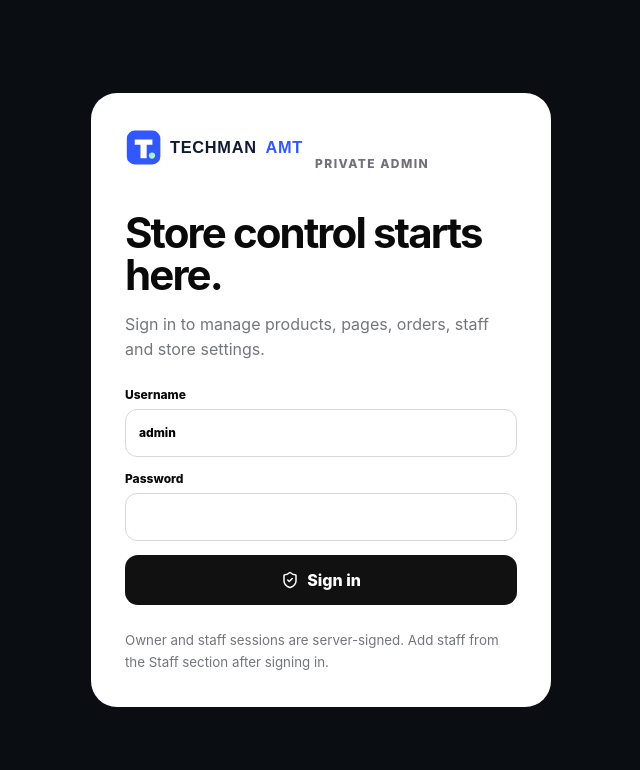
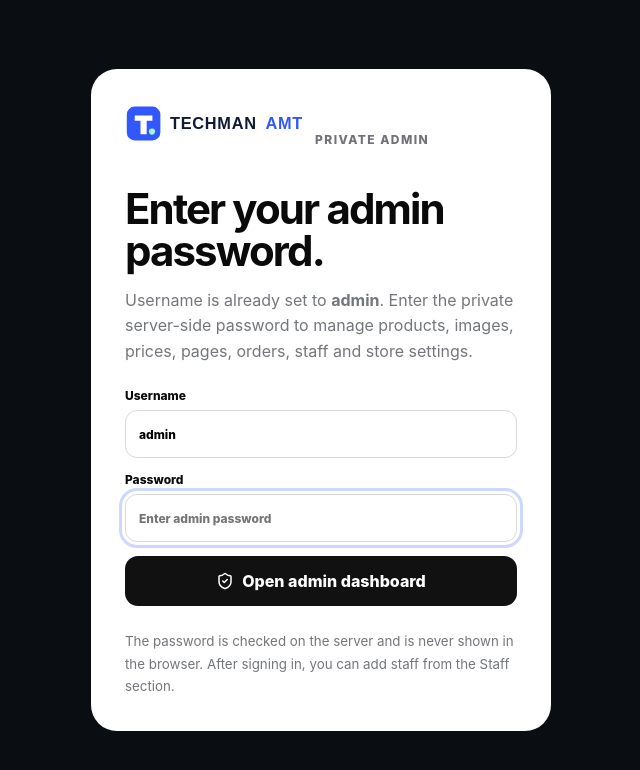
Before and after one commit to growwithaccolade-sketch/techman-amt-2026, a Next.js app: page /admin in a window 1280 px wide. Shown: the top 770 px of the page, without its empty margins (319-959 px from the left). Built offline with nearby package versions, Linux system fonts and the light colour scheme; no server answers.

Commit message:
Turn admin sign-in into a clear secure password prompt

```diff
--- a/app/admin/page.tsx
+++ b/app/admin/page.tsx
@@ -13,15 +13,15 @@ export default async function AdminPage({ searchParams }: { searchParams: Promis
   if (!authenticated) {
     return (
       <main className="adminLogin">
-        <div className="adminLoginCard">
+        <div className="adminLoginCard" role="dialog" aria-modal="true" aria-labelledby="admin-login-title">
           <BrandLogo/>
           <span className="kicker">PRIVATE ADMIN</span>
-          <h1>Store control starts here.</h1>
-          <p>Sign in to manage products, pages, orders, staff and store settings.</p>
+          <h1 id="admin-login-title">Enter your admin password.</h1>
+          <p>Username is already set to <b>admin</b>. Enter the private server-side password to manage products, images, prices, pages, orders, staff and store settings.</p>
           {error === "invalid" && <div className="adminError">Incorrect username or password.</div>}
           {error === "owner" && <div className="adminError">Owner access is required for that action.</div>}
-          <form action={loginAdmin}><label>Username<input name="username" required autoComplete="username" defaultValue="admin"/></label><label>Password<input name="password" type="password" required autoComplete="current-password"/></label><button className="primaryAction" type="submit"><ShieldCheck size={18}/> Sign in</button></form>
-          <small>Owner and staff sessions are server-signed. Add staff from the Staff section after signing in.</small>
+          <form action={loginAdmin}><label>Username<input name="username" required autoComplete="username" defaultValue="admin" readOnly/></label><label>Password<input name="password" type="password" required autoComplete="current-password" autoFocus placeholder="Enter admin password"/></label><button className="primaryAction" type="submit"><ShieldCheck size={18}/> Open admin dashboard</button></form>
+          <small>The password is checked on the server and is never shown in the browser. After signing in, you can add staff from the Staff section.</small>
         </div>
       </main>
     );
```
